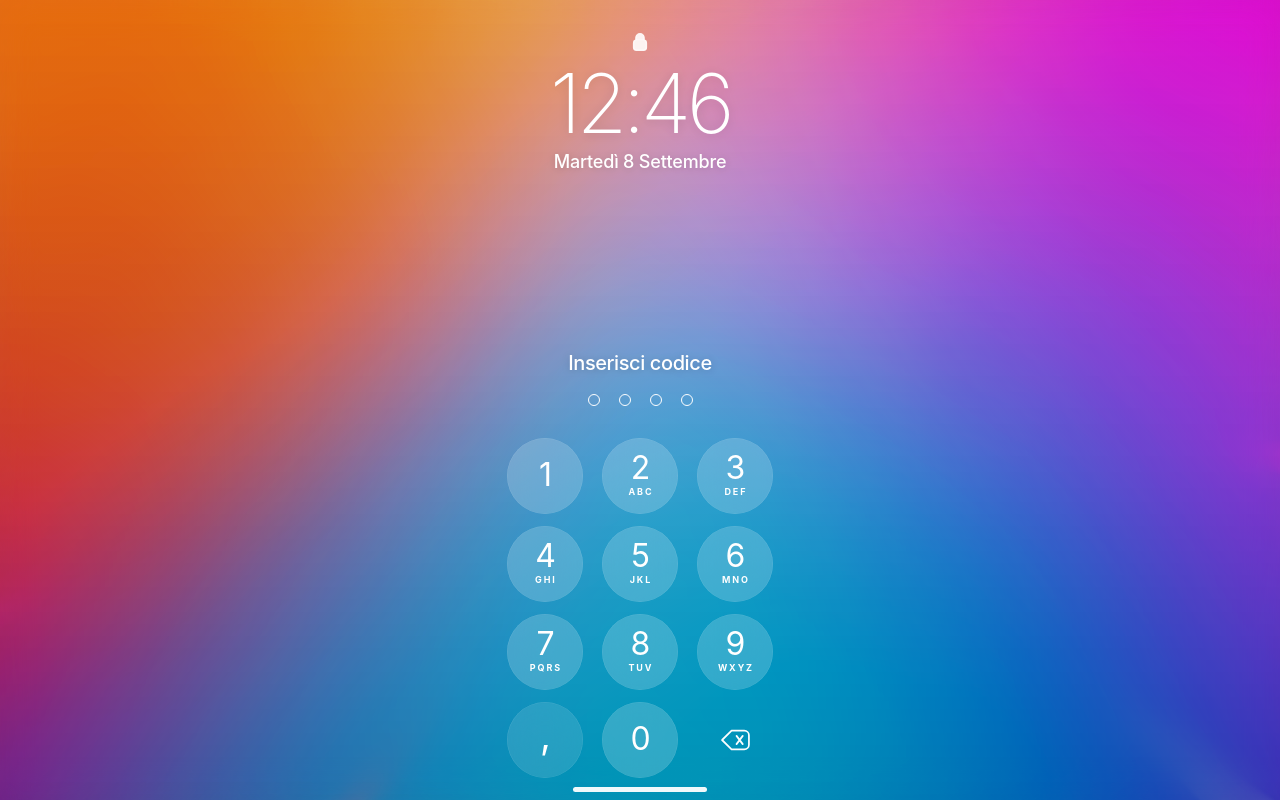
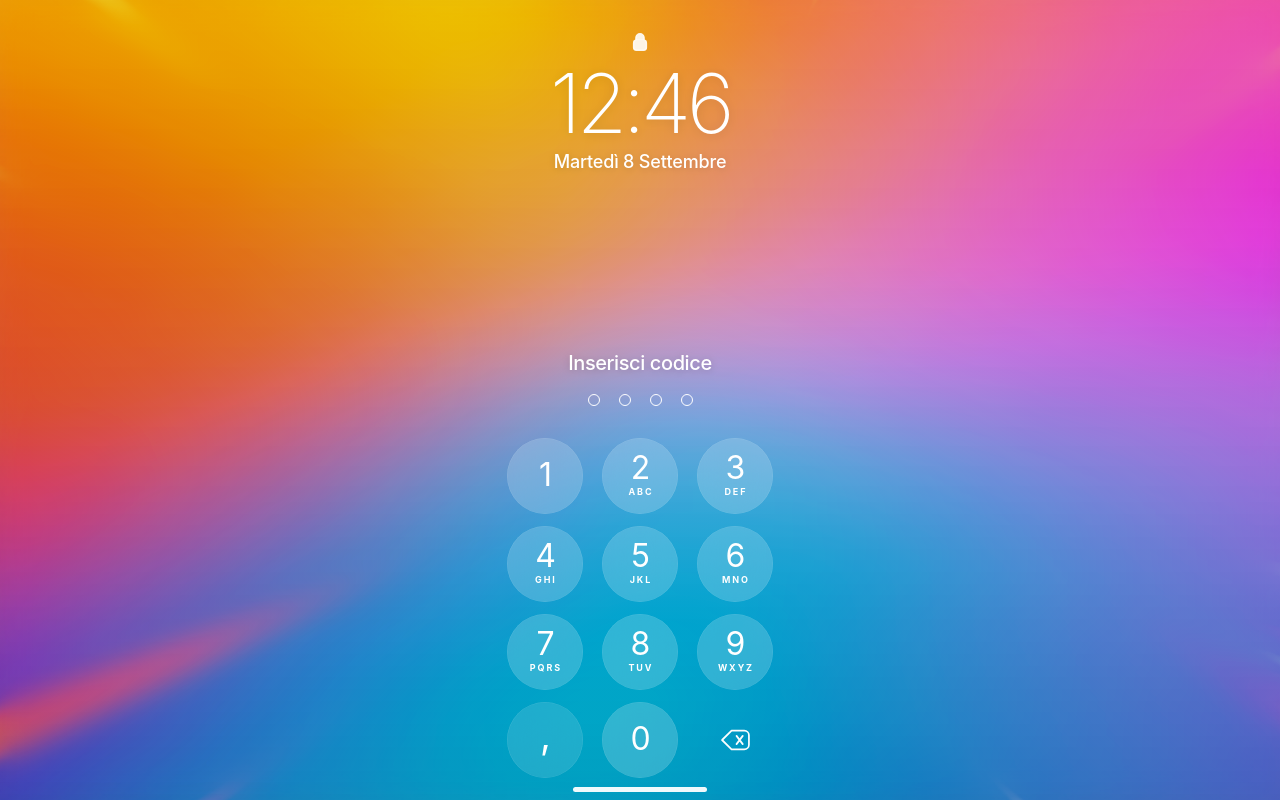
Before and after one commit to dellarosamarco/sky-mobile, a React (Vite) app: page /game in a window 1280 px wide. Built offline with nearby package versions, Linux system fonts and the light colour scheme.

Commit message:
Make animated background motion clearly visible

```diff
--- a/src/dynamic-background.css
+++ b/src/dynamic-background.css
@@ -1,6 +1,6 @@
 /* Exact Sky event artwork as the shared background.
-   The supplied image remains the base layer; motion comes from the image breathing
-   and from blurred glowing balls moving above it. */
+   The supplied image remains the base layer; motion comes from visible image drift
+   plus blurred glowing balls moving above it. */
 
 :root {
   --sky-event-bg: url('/backgrounds/sky-dynamic-bg.jpg');
@@ -8,37 +8,41 @@
 
 /* ---------- Lock screen ---------- */
 .ios-wallpaper {
-  inset: -10% !important;
+  inset: -12% !important;
   overflow: hidden;
-  background: var(--sky-event-bg) center / cover no-repeat !important;
+  background-image: var(--sky-event-bg) !important;
+  background-repeat: no-repeat !important;
+  background-size: 128% 128% !important;
+  background-position: 42% 44% !important;
   filter: none !important;
   transform-origin: center;
-  animation: sky-base-breathe 10s ease-in-out infinite alternate;
-  will-change: transform;
+  animation: sky-lock-photo-drift 7s ease-in-out infinite alternate !important;
+  will-change: transform, background-position;
 }
 
-/* Large animated light orbs over the exact artwork. */
+/* Bright, visibly moving light orbs over the exact artwork. */
 .ios-wallpaper::before {
   content: '' !important;
   position: absolute;
-  inset: -22%;
+  inset: -28%;
   width: auto !important;
   aspect-ratio: auto !important;
   border: 0 !important;
   border-radius: 0 !important;
   background:
-    radial-gradient(circle at 14% 20%, rgba(255, 205, 57, .56) 0 10%, transparent 30%),
-    radial-gradient(circle at 83% 22%, rgba(255, 34, 184, .50) 0 11%, transparent 31%),
-    radial-gradient(circle at 42% 82%, rgba(0, 205, 255, .55) 0 13%, transparent 34%),
-    radial-gradient(circle at 88% 76%, rgba(123, 77, 255, .48) 0 11%, transparent 31%);
-  filter: blur(58px) saturate(1.28) !important;
-  opacity: .96 !important;
-  animation: sky-glow-drift 7.5s ease-in-out infinite alternate;
+    radial-gradient(circle at 18% 24%, rgba(255,255,255,.48) 0 7%, rgba(255,211,75,.34) 12%, transparent 28%),
+    radial-gradient(circle at 78% 23%, rgba(255,97,221,.55) 0 9%, transparent 29%),
+    radial-gradient(circle at 42% 77%, rgba(72,224,255,.58) 0 11%, transparent 32%),
+    radial-gradient(circle at 84% 74%, rgba(155,116,255,.52) 0 9%, transparent 29%);
+  filter: blur(48px) saturate(1.35) !important;
+  mix-blend-mode: screen;
+  opacity: .98 !important;
+  animation: sky-lock-orbs 5.2s ease-in-out infinite alternate !important;
   will-change: transform, opacity;
   pointer-events: none;
 }
 
-/* Blur sits ABOVE both the photo and the animated glow balls, iOS style. */
+/* Blur sits ABOVE both the photo and animated glowing balls, iOS style. */
 .ios-wallpaper::after {
   content: '' !important;
   position: absolute;
@@ -47,9 +51,9 @@
   aspect-ratio: auto !important;
   border: 0 !important;
   border-radius: 0 !important;
-  background: rgba(9, 12, 24, .06) !important;
-  backdrop-filter: blur(15px) saturate(1.08) !important;
-  -webkit-backdrop-filter: blur(15px) saturate(1.08) !important;
+  background: rgba(9,12,24,.04) !important;
+  backdrop-filter: blur(13px) saturate(1.08) !important;
+  -webkit-backdrop-filter: blur(13px) saturate(1.08) !important;
   filter: none !important;
   opacity: 1 !important;
   transform: none !important;
@@ -57,33 +61,37 @@
 }
 
 .ios-overlay {
-  background: linear-gradient(to bottom, rgba(3, 6, 16, .04), rgba(3, 6, 16, .16) 62%, rgba(2, 4, 12, .26)) !important;
+  background: linear-gradient(to bottom, rgba(3,6,16,.03), rgba(3,6,16,.13) 62%, rgba(2,4,12,.23)) !important;
   backdrop-filter: none !important;
   -webkit-backdrop-filter: none !important;
 }
 
 /* ---------- Gameplay ---------- */
 .game-field-bg {
-  inset: -10% !important;
+  inset: -12% !important;
   overflow: hidden;
-  background: var(--sky-event-bg) center / cover no-repeat !important;
+  background-image: var(--sky-event-bg) !important;
+  background-repeat: no-repeat !important;
+  background-size: 124% 124% !important;
+  background-position: 44% 46% !important;
   filter: none !important;
   transform-origin: center;
-  animation: sky-game-base-breathe 14s ease-in-out infinite alternate;
-  will-change: transform;
+  animation: sky-game-photo-drift 9s ease-in-out infinite alternate !important;
+  will-change: transform, background-position;
 }
 
 .game-field-bg::before {
   content: '';
   position: absolute;
-  inset: -22%;
+  inset: -28%;
   background:
-    radial-gradient(circle at 15% 22%, rgba(255, 188, 35, .37) 0 10%, transparent 31%),
-    radial-gradient(circle at 82% 24%, rgba(255, 29, 176, .36) 0 11%, transparent 32%),
-    radial-gradient(circle at 45% 80%, rgba(0, 196, 255, .40) 0 13%, transparent 34%),
-    radial-gradient(circle at 87% 77%, rgba(116, 75, 255, .34) 0 11%, transparent 31%);
-  filter: blur(62px) saturate(1.2);
-  animation: sky-game-glow-drift 10s ease-in-out infinite alternate;
+    radial-gradient(circle at 17% 23%, rgba(255,255,255,.32) 0 7%, rgba(255,184,48,.27) 12%, transparent 29%),
+    radial-gradient(circle at 80% 25%, rgba(255,70,203,.39) 0 9%, transparent 30%),
+    radial-gradient(circle at 44% 78%, rgba(52,214,255,.43) 0 11%, transparent 32%),
+    radial-gradient(circle at 86% 76%, rgba(145,109,255,.38) 0 9%, transparent 29%);
+  filter: blur(54px) saturate(1.25);
+  mix-blend-mode: screen;
+  animation: sky-game-orbs 7s ease-in-out infinite alternate !important;
   will-change: transform, opacity;
   pointer-events: none;
 }
@@ -92,9 +100,9 @@
   content: '';
   position: absolute;
   inset: 0 !important;
-  background: linear-gradient(to bottom, rgba(2, 6, 18, .12), rgba(2, 8, 24, .21) 58%, rgba(1, 4, 14, .34)) !important;
-  backdrop-filter: blur(12px) saturate(1.04);
-  -webkit-backdrop-filter: blur(12px) saturate(1.04);
+  background: linear-gradient(to bottom, rgba(2,6,18,.11), rgba(2,8,24,.19) 58%, rgba(1,4,14,.31)) !important;
+  backdrop-filter: blur(10px) saturate(1.04);
+  -webkit-backdrop-filter: blur(10px) saturate(1.04);
   pointer-events: none;
 }
 
@@ -113,10 +121,13 @@
   position: absolute;
   inset: -12%;
   z-index: -3;
-  background: var(--sky-event-bg) center / cover no-repeat;
+  background-image: var(--sky-event-bg);
+  background-repeat: no-repeat;
+  background-size: 126% 126%;
+  background-position: 43% 45%;
   transform-origin: center;
-  animation: sky-stage-breathe 11s ease-in-out infinite alternate;
-  will-change: transform;
+  animation: sky-stage-photo-drift 8s ease-in-out infinite alternate !important;
+  will-change: transform, background-position;
 }
 
 .game-intro::after,
@@ -124,93 +135,114 @@
 .game-results::after {
   content: '';
   position: absolute;
-  inset: -18%;
+  inset: -22%;
   z-index: -2;
   pointer-events: none;
   background:
-    radial-gradient(circle at 15% 22%, rgba(255, 196, 41, .38) 0 10%, transparent 31%),
-    radial-gradient(circle at 83% 24%, rgba(255, 35, 180, .38) 0 11%, transparent 32%),
-    radial-gradient(circle at 45% 80%, rgba(0, 199, 255, .42) 0 13%, transparent 34%),
-    radial-gradient(circle at 88% 78%, rgba(119, 77, 255, .34) 0 11%, transparent 31%),
-    linear-gradient(to bottom, rgba(2, 7, 22, .08), rgba(2, 7, 22, .25));
-  backdrop-filter: blur(13px) saturate(1.06);
-  -webkit-backdrop-filter: blur(13px) saturate(1.06);
-  animation: sky-stage-glow-drift 9s ease-in-out infinite alternate;
+    radial-gradient(circle at 17% 23%, rgba(255,255,255,.30) 0 7%, rgba(255,190,48,.25) 12%, transparent 29%),
+    radial-gradient(circle at 81% 25%, rgba(255,72,205,.36) 0 9%, transparent 30%),
+    radial-gradient(circle at 45% 79%, rgba(49,218,255,.40) 0 11%, transparent 32%),
+    radial-gradient(circle at 87% 77%, rgba(145,108,255,.35) 0 9%, transparent 29%),
+    linear-gradient(to bottom, rgba(2,7,22,.06), rgba(2,7,22,.22));
+  filter: blur(11px);
+  mix-blend-mode: screen;
+  animation: sky-stage-orbs 6.4s ease-in-out infinite alternate !important;
   will-change: transform, opacity;
 }
 
-@keyframes sky-base-breathe {
-  0%   { transform: scale(1.09) translate3d(-1.2%, -.8%, 0); }
-  50%  { transform: scale(1.145) translate3d(1.0%, -.3%, 0); }
-  100% { transform: scale(1.11) translate3d(-.5%, 1.1%, 0); }
+@keyframes sky-lock-photo-drift {
+  0% {
+    background-position: 40% 42%;
+    transform: scale(1.03) translate3d(-1.5%, -1%, 0);
+  }
+  50% {
+    background-position: 54% 48%;
+    transform: scale(1.09) translate3d(1.5%, -.2%, 0);
+  }
+  100% {
+    background-position: 46% 58%;
+    transform: scale(1.05) translate3d(-.5%, 1.6%, 0);
+  }
 }
 
-@keyframes sky-game-base-breathe {
-  0%   { transform: scale(1.085) translate3d(-.7%, -.5%, 0); }
-  50%  { transform: scale(1.12) translate3d(.7%, -.2%, 0); }
-  100% { transform: scale(1.095) translate3d(-.3%, .75%, 0); }
+@keyframes sky-game-photo-drift {
+  0% {
+    background-position: 42% 44%;
+    transform: scale(1.025) translate3d(-1%, -.7%, 0);
+  }
+  50% {
+    background-position: 52% 49%;
+    transform: scale(1.065) translate3d(1%, -.1%, 0);
+  }
+  100% {
+    background-position: 46% 56%;
+    transform: scale(1.04) translate3d(-.35%, 1.1%, 0);
+  }
 }
 
-@keyframes sky-stage-breathe {
-  0%   { transform: scale(1.09) translate3d(-.8%, -.6%, 0); }
-  50%  { transform: scale(1.13) translate3d(.8%, -.15%, 0); }
-  100% { transform: scale(1.105) translate3d(-.35%, .85%, 0); }
+@keyframes sky-stage-photo-drift {
+  0% {
+    background-position: 41% 43%;
+    transform: scale(1.025) translate3d(-1.1%, -.7%, 0);
+  }
+  50% {
+    background-position: 53% 49%;
+    transform: scale(1.07) translate3d(1.1%, -.1%, 0);
+  }
+  100% {
+    background-position: 46% 57%;
+    transform: scale(1.04) translate3d(-.4%, 1.2%, 0);
+  }
 }
 
-@keyframes sky-glow-drift {
-  0%   { transform: translate3d(-8%, -5%, 0) scale(.94) rotate(-2deg); opacity: .78; }
-  50%  { transform: translate3d(7%, 4%, 0) scale(1.14) rotate(2deg); opacity: 1; }
-  100% { transform: translate3d(-3%, 10%, 0) scale(1.02) rotate(-1deg); opacity: .88; }
+@keyframes sky-lock-orbs {
+  0%   { transform: translate3d(-12%, -8%, 0) scale(.88); opacity: .72; }
+  50%  { transform: translate3d(11%, 6%, 0) scale(1.20); opacity: 1; }
+  100% { transform: translate3d(-5%, 15%, 0) scale(1.02); opacity: .84; }
 }
 
-@keyframes sky-game-glow-drift {
-  0%   { transform: translate3d(-6%, -4%, 0) scale(.96); opacity: .72; }
-  50%  { transform: translate3d(6%, 3%, 0) scale(1.11); opacity: .95; }
-  100% { transform: translate3d(-2%, 8%, 0) scale(1.03); opacity: .82; }
+@keyframes sky-game-orbs {
+  0%   { transform: translate3d(-9%, -6%, 0) scale(.92); opacity: .64; }
+  50%  { transform: translate3d(9%, 5%, 0) scale(1.16); opacity: .90; }
+  100% { transform: translate3d(-4%, 12%, 0) scale(1.01); opacity: .75; }
 }
 
-@keyframes sky-stage-glow-drift {
-  0%   { transform: translate3d(-7%, -4%, 0) scale(.96); opacity: .76; }
-  50%  { transform: translate3d(6%, 4%, 0) scale(1.12); opacity: .98; }
-  100% { transform: translate3d(-2%, 8%, 0) scale(1.02); opacity: .84; }
+@keyframes sky-stage-orbs {
+  0%   { transform: translate3d(-10%, -6%, 0) scale(.92); opacity: .68; }
+  50%  { transform: translate3d(9%, 6%, 0) scale(1.17); opacity: .94; }
+  100% { transform: translate3d(-4%, 13%, 0) scale(1.01); opacity: .78; }
 }
 
 @media (min-width: 900px) and (min-height: 1200px) and (orientation: portrait) {
   .ios-wallpaper::before {
-    filter: blur(90px) saturate(1.3) !important;
+    filter: blur(82px) saturate(1.35) !important;
   }
 
   .ios-wallpaper::after {
-    backdrop-filter: blur(20px) saturate(1.08) !important;
-    -webkit-backdrop-filter: blur(20px) saturate(1.08) !important;
+    backdrop-filter: blur(18px) saturate(1.08) !important;
+    -webkit-backdrop-filter: blur(18px) saturate(1.08) !important;
   }
 
   .game-field-bg::before {
-    filter: blur(95px) saturate(1.22);
+    filter: blur(88px) saturate(1.25);
   }
 
   .game-field-bg::after {
-    backdrop-filter: blur(15px) saturate(1.04);
-    -webkit-backdrop-filter: blur(15px) saturate(1.04);
+    backdrop-filter: blur(14px) saturate(1.04);
+    -webkit-backdrop-filter: blur(14px) saturate(1.04);
   }
 }
 
-/* On the event kiosk we still keep a small amount of motion even if the OS asks
-   for reduced motion, rather than making the branded background completely static. */
+/* Keep the branded motion alive on the kiosk even if reduced motion is enabled. */
 @media (prefers-reduced-motion: reduce) {
-  .ios-wallpaper,
-  .game-field-bg,
+  .ios-wallpaper { animation-duration: 8s !important; }
+  .ios-wallpaper::before { animation-duration: 6s !important; }
+  .game-field-bg { animation-duration: 10s !important; }
+  .game-field-bg::before { animation-duration: 8s !important; }
   .game-intro::before,
   .game-countdown::before,
-  .game-results::before {
-    animation-duration: 20s !important;
-  }
-
-  .ios-wallpaper::before,
-  .game-field-bg::before,
+  .game-results::before { animation-duration: 9s !important; }
   .game-intro::after,
   .game-countdown::after,
-  .game-results::after {
-    animation-duration: 16s !important;
-  }
+  .game-results::after { animation-duration: 7s !important; }
 }
```
